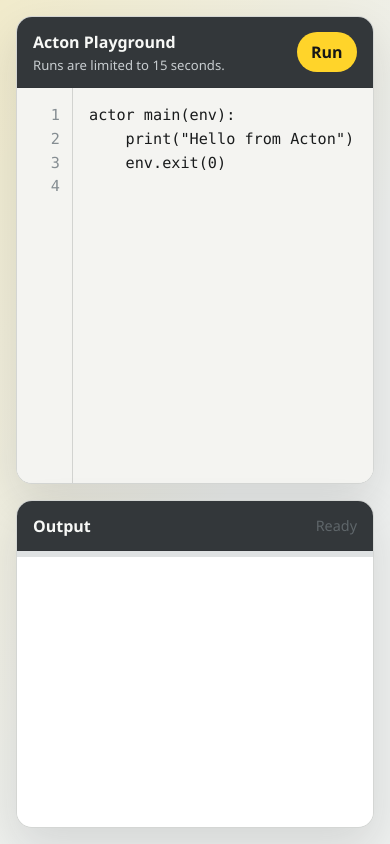
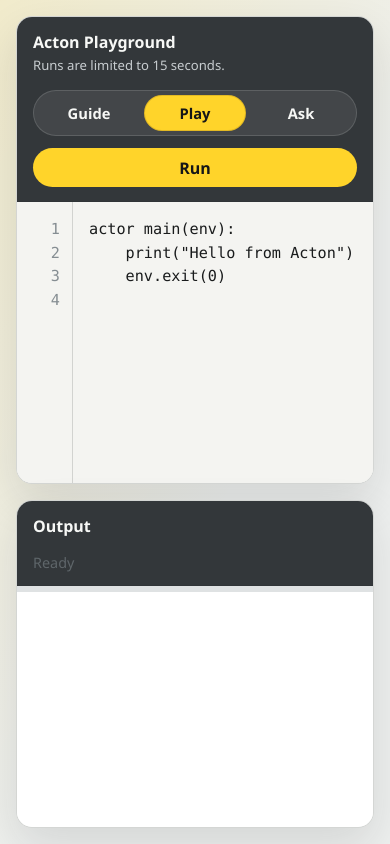
Before and after one commit to actonlang/ask-acton, a website: page public/playground/index.html in a window 390 px wide. Drawn offline with Linux system fonts and the light colour scheme.

Commit message:
Add Acton site switcher
Ask and Play had separate local navigation links, which made them feel like adjacent tools rather than parts of one Acton surface.

This change gives both pages the same Guide, Play, Ask switcher and marks the current site as active. The labels now match the product model used by the guide, so moving between reading, running, and asking feels like switching modes within the same experience.

```diff
--- a/public/playground/index.html
+++ b/public/playground/index.html
@@ -14,7 +14,14 @@
             <p>Acton Playground</p>
             <small>Runs are limited to 15 seconds.</small>
           </div>
-          <button id="run" type="button">Run</button>
+          <div class="header-actions">
+            <nav class="site-switcher" aria-label="Acton sites">
+              <a href="https://acton.guide/">Guide</a>
+              <a class="is-active" href="https://play.acton.guide/" aria-current="page">Play</a>
+              <a href="https://ask.acton.guide/">Ask</a>
+            </nav>
+            <button id="run" type="button">Run</button>
+          </div>
         </header>
         <div class="editor-frame">
           <pre id="line-numbers" aria-hidden="true">1</pre>
--- a/public/playground/playground.css
+++ b/public/playground/playground.css
@@ -112,6 +112,47 @@
   font-size: 0.82rem;
 }
 
+.header-actions {
+  display: flex;
+  align-items: center;
+  gap: 0.75rem;
+}
+
+.site-switcher {
+  display: inline-flex;
+  align-items: center;
+  gap: 0.25rem;
+  border: 1px solid rgba(255, 255, 255, 0.14);
+  border-radius: 999px;
+  padding: 0.25rem;
+  background: rgba(255, 255, 255, 0.08);
+}
+
+.site-switcher a {
+  display: inline-flex;
+  align-items: center;
+  justify-content: center;
+  min-height: 2.25rem;
+  border: 1px solid transparent;
+  border-radius: 999px;
+  padding: 0 0.85rem;
+  color: #f7f8f6;
+  font-size: 0.92rem;
+  font-weight: 750;
+  text-decoration: none;
+  white-space: nowrap;
+}
+
+.site-switcher a:hover {
+  border-color: rgba(255, 212, 42, 0.7);
+}
+
+.site-switcher a.is-active {
+  border-color: rgba(156, 116, 18, 0.28);
+  background: var(--accent);
+  color: var(--accent-text);
+}
+
 button {
   border: 0;
   border-radius: 999px;
@@ -202,4 +243,29 @@
     grid-template-columns: 1fr;
     grid-template-rows: minmax(24rem, 1fr) minmax(16rem, 0.7fr);
   }
+
+  header {
+    align-items: flex-start;
+    flex-direction: column;
+  }
+
+  .header-actions {
+    width: 100%;
+    justify-content: space-between;
+  }
 }
+
+@media (max-width: 560px) {
+  .header-actions {
+    align-items: stretch;
+    flex-direction: column;
+  }
+
+  .site-switcher {
+    width: 100%;
+  }
+
+  .site-switcher a {
+    flex: 1;
+  }
+}
```
Also changed, not shown: src/server.ts (+31 -11 lines).
